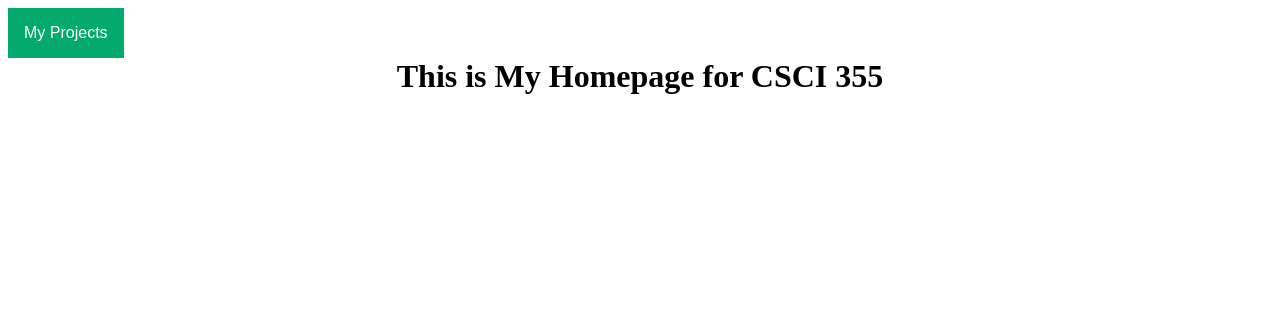
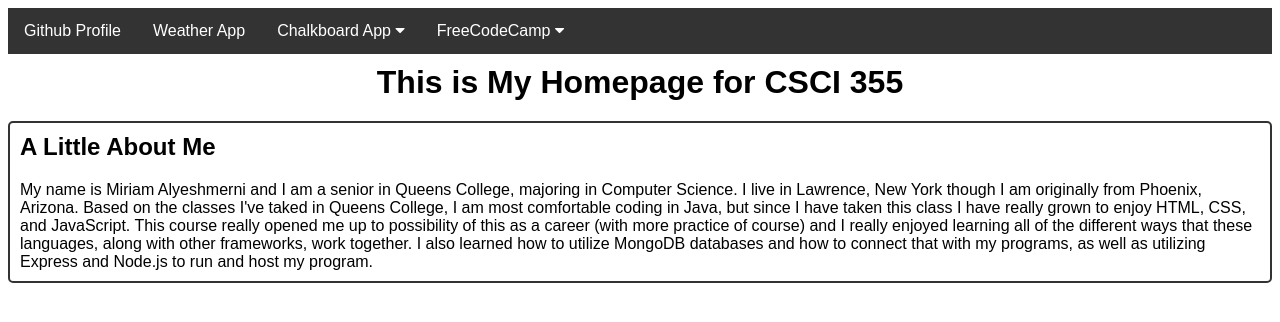
Before and after one commit to malyesh/malyesh.github.io, a website: page index.html in a window 1280 px wide. Drawn offline with Linux system fonts and the light colour scheme.

Commit message:
added changes

```diff
--- /dev/null
+++ b/index.css
@@ -0,0 +1,81 @@
+.header {
+  text-align: center;
+  display: inline;
+}
+h1 {
+  margin-top: 10px;
+  text-align: center;
+  margin-bottom: 20px;
+}
+body {
+  font-family: Arial, Helvetica, sans-serif;
+}
+
+.navbar {
+  overflow: hidden;
+  background-color: #333;
+}
+
+.navbar a {
+  float: left;
+  font-size: 16px;
+  color: white;
+  text-align: center;
+  padding: 14px 16px;
+  text-decoration: none;
+}
+
+.dropdown {
+  float: left;
+  overflow: hidden;
+}
+
+.dropdown .dropbtn {
+  font-size: 16px;
+  border: none;
+  outline: none;
+  color: white;
+  padding: 14px 16px;
+  background-color: inherit;
+  font-family: inherit;
+  margin: 0;
+}
+
+.navbar a:hover,
+.dropdown:hover .dropbtn {
+  background-color: red;
+}
+
+.dropdown-content {
+  display: none;
+  position: absolute;
+  background-color: #f9f9f9;
+  min-width: 160px;
+  box-shadow: 0px 8px 16px 0px rgba(0, 0, 0, 0.2);
+  z-index: 1;
+}
+
+.dropdown-content a {
+  float: none;
+  color: black;
+  padding: 12px 16px;
+  text-decoration: none;
+  display: block;
+  text-align: left;
+}
+
+.dropdown-content a:hover {
+  background-color: #ddd;
+}
+
+.dropdown:hover .dropdown-content {
+  display: block;
+}
+.about-me {
+  border: 2px solid #333;
+  padding: 10px;
+  border-radius: 5px;
+}
+h2 {
+  margin-top: 0px;
+}
--- a/index.html
+++ b/index.html
@@ -3,72 +3,36 @@
   <head>
     <meta charset="UTF-8" />
     <title>355 Dashboard Page</title>
-    <style>
-      .header {
-        text-align: center;
-        display: inline;
-      }
-      h1 {
-        margin-top: 0;
-      }
-      .dropbtn {
-        background-color: #04aa6d;
-        color: white;
-        padding: 16px;
-        font-size: 16px;
-        border: none;
-      }
-
-      /* The container <div> - needed to position the dropdown content */
-      .dropdown {
-        position: relative;
-        display: inline-block;
-      }
-
-      /* Dropdown Content (Hidden by Default) */
-      .dropdown-content {
-        display: none;
-        position: absolute;
-        background-color: #f1f1f1;
-        min-width: 160px;
-        box-shadow: 0px 8px 16px 0px rgba(0, 0, 0, 0.2);
-        z-index: 1;
-      }
-
-      /* Links inside the dropdown */
-      .dropdown-content a {
-        color: black;
-        padding: 12px 16px;
-        text-decoration: none;
-        display: block;
-      }
-
-      /* Change color of dropdown links on hover */
-      .dropdown-content a:hover {
-        background-color: #ddd;
-      }
-
-      /* Show the dropdown menu on hover */
-      .dropdown:hover .dropdown-content {
-        display: block;
-      }
-
-      /* Change the background color of the dropdown button when the dropdown content is shown */
-      .dropdown:hover .dropbtn {
-        background-color: #3e8e41;
-      }
-    </style>
+    <link rel="stylesheet" href="index.css" />
+    <link
+      rel="stylesheet"
+      href="https://cdnjs.cloudflare.com/ajax/libs/font-awesome/4.7.0/css/font-awesome.min.css"
+    />
   </head>
   <body>
-    <div class="header">
+    <div class="navbar">
+      <a href="https://github.com/malyesh">Github Profile</a>
+      <a href="/Weather-App/index.html">Weather App</a>
       <div class="dropdown">
-        <button class="dropbtn">My Projects</button>
+        <button class="dropbtn">
+          Chalkboard App
+          <i class="fa fa-caret-down"></i>
+        </button>
         <div class="dropdown-content">
-          <a href="https://github.com/malyesh">Github Profile</a>
           <a href="https://chalkboard-355.herokuapp.com/HTML/index.html"
             >Chalkboard</a
           >
-          <a href="/Weather-App/index.html">Weather App</a>
+          <a href="https://github.com/malyesh/chalkboard"
+            >Chalkboard Github Repository</a
+          >
+        </div>
+      </div>
+      <div class="dropdown">
+        <button class="dropbtn">
+          FreeCodeCamp
+          <i class="fa fa-caret-down"></i>
+        </button>
+        <div class="dropdown-content">
           <a href="https://boilerplate-project-timestamp.malyesh.repl.co"
             >TimeStamp Microservice</a
           >
@@ -86,8 +50,25 @@
           >
         </div>
       </div>
-      <h1>This is My Homepage for CSCI 355</h1>
     </div>
-    <div class="about-me"></div>
+    <h1>This is My Homepage for CSCI 355</h1>
+    <div class="about-me">
+      <h2>A Little About Me</h2>
+      <!-- <hr /> -->
+      <!-- <br /> -->
+      <div class="paragraph">
+        My name is Miriam Alyeshmerni and I am a senior in Queens College,
+        majoring in Computer Science. I live in Lawrence, New York though I am
+        originally from Phoenix, Arizona. Based on the classes I've taked in
+        Queens College, I am most comfortable coding in Java, but since I have
+        taken this class I have really grown to enjoy HTML, CSS, and JavaScript.
+        This course really opened me up to possibility of this as a career (with
+        more practice of course) and I really enjoyed learning all of the
+        different ways that these languages, along with other frameworks, work
+        together. I also learned how to utilize MongoDB databases and how to
+        connect that with my programs, as well as utilizing Express and Node.js
+        to run and host my program.
+      </div>
+    </div>
   </body>
 </html>
```
